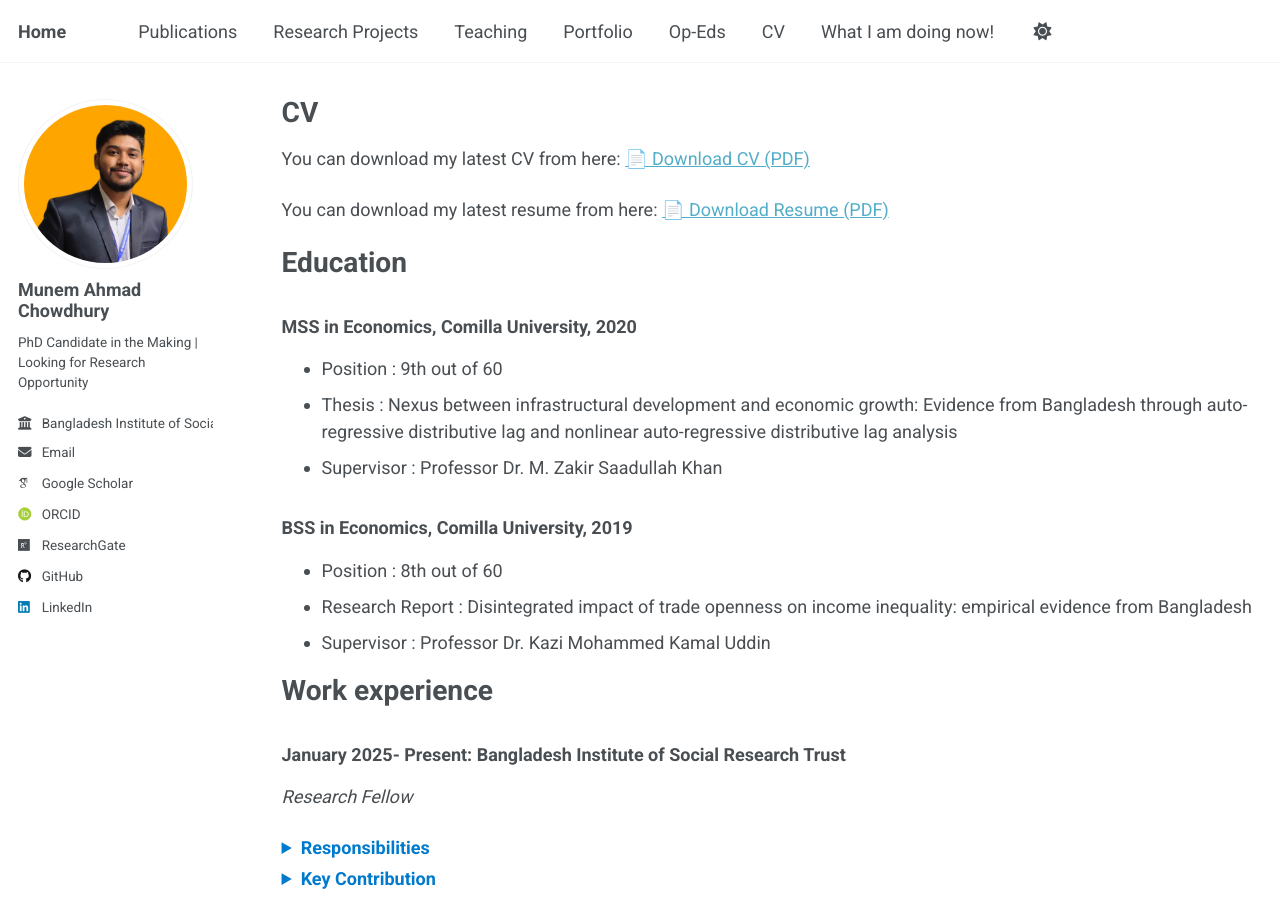
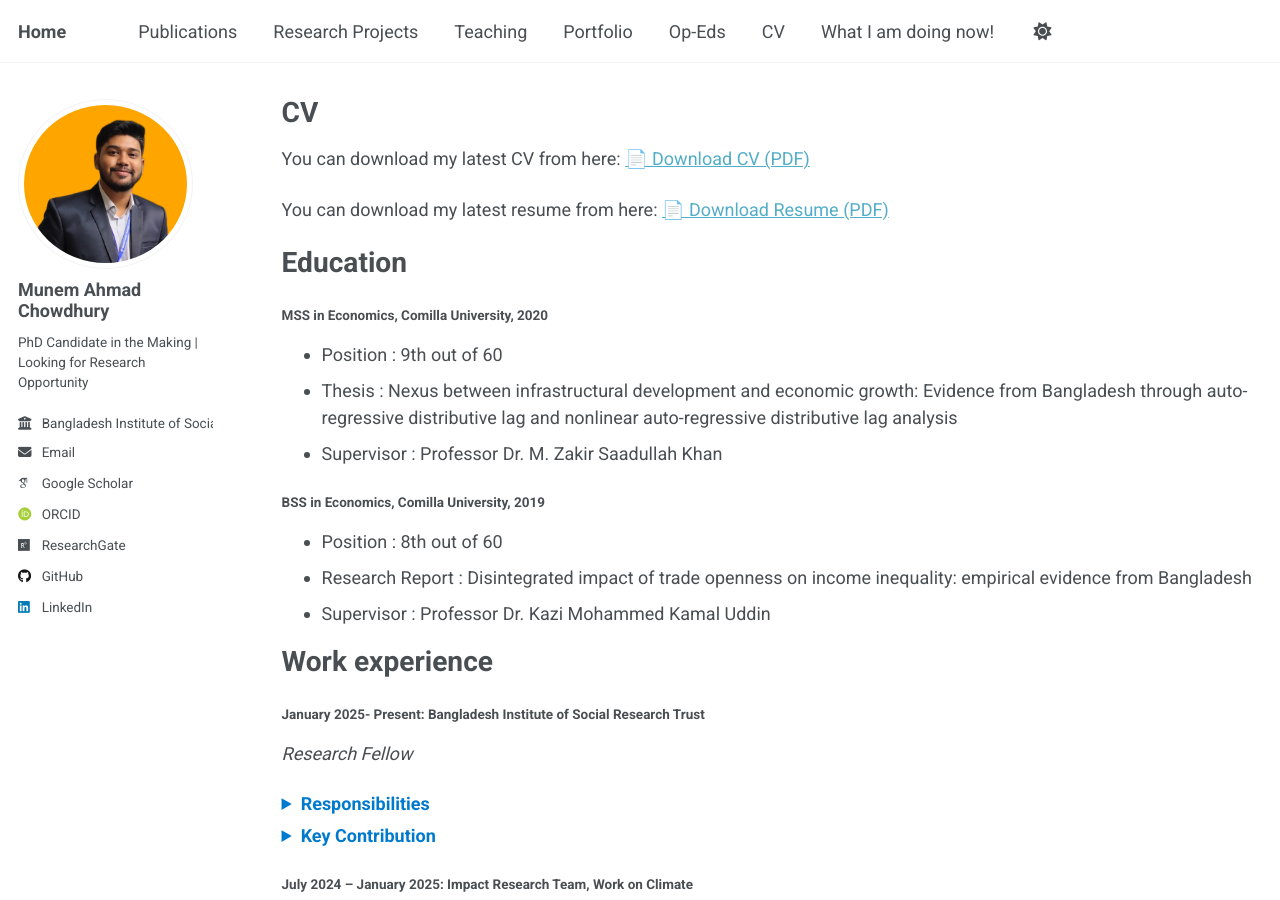
Before and after one commit to munemahmad/munemahmad.github.io, a Jekyll site: the page built from _pages/cv.md, in a window 1280 px wide and 900 px high. Built offline with Jekyll 4.4.1, drawn with Linux system fonts in a browser that asks for light colours; some web fonts are replaced; a script that is not in the unit is left out.

Commit message:
Update cv.md

```diff
--- a/_pages/cv.md
+++ b/_pages/cv.md
@@ -15,19 +15,19 @@ You can download my latest resume from here:  [📄 Download Resume (PDF)](/file
 
 Education
 ======
-### MSS in Economics, Comilla University, 2020
+#### MSS in Economics, Comilla University, 2020
 * Position        : 9th out of 60
 * Thesis          : Nexus between infrastructural development and economic growth: Evidence from Bangladesh through auto-regressive distributive lag and nonlinear auto-regressive distributive lag analysis
 * Supervisor      : Professor Dr. M. Zakir Saadullah Khan
 
-### BSS in Economics, Comilla University, 2019
+#### BSS in Economics, Comilla University, 2019
 * Position        : 8th out of 60
 * Research Report : Disintegrated impact of trade openness on income inequality: empirical evidence from Bangladesh
 * Supervisor      : Professor Dr. Kazi Mohammed Kamal Uddin
 
 Work experience
 ======
-### January 2025- Present: Bangladesh Institute of Social Research Trust
+#### January 2025- Present: Bangladesh Institute of Social Research Trust
    *Research Fellow*
    <details>
     <summary><strong>Responsibilities</strong></summary>
@@ -47,7 +47,7 @@ Work experience
     </ul>
     </details>
 
-### July 2024 – January 2025: Impact Research Team, Work on Climate
+#### July 2024 – January 2025: Impact Research Team, Work on Climate
    *Quantitative Researcher*
    <details>
     <summary><strong>Responsibilities</strong></summary>
@@ -68,7 +68,7 @@ Work experience
     </details>
 
 
-### June 2023- December 2024: Bangladesh Institute of Social Research Trust
+#### June 2023- December 2024: Bangladesh Institute of Social Research Trust
    *Research Associate*
    <details>
     <summary><strong>Responsibilities</strong></summary>
@@ -92,7 +92,7 @@ Work experience
     </details>
 
 
-### May 2022- June 2023: Change Initiative
+#### May 2022- June 2023: Change Initiative
   *Research Assistant*
    <details>
     <summary><strong>Responsibilities</strong></summary>
@@ -113,7 +113,7 @@ Work experience
     </ul>
     </details>
 
-### June 2020- April 2022: Department of Economics, Comilla University
+#### June 2020- April 2022: Department of Economics, Comilla University
   *Graduate Research Assistant*
    <details>
     <summary><strong>Responsibilities</strong></summary>
@@ -136,6 +136,7 @@ Work experience
 
 
 
+
 Skills
 ======
 * Eviews
@@ -150,9 +151,11 @@ Skills
 
 
 
+
+
 Publications
 ======
-## Articles
+#### Articles
 
 * Chowdhury, M. A., & Khan, M. Z. S. (2025). [Nexus between infrastructural development and economic growth: Evidence from Bangladesh through auto-regressive distributive lag and nonlinear auto-regressive distributive lag analysis](https://munemahmad.github.io/files/paper8.pdf). *Journal of Tropical Futures*, 2 (1), 37-53. https://doi.org/10.1177/2753893124125649
 * Idowu, A., Chowdhury, M. A., Nijhum, H. R., & Eniola, B. M. (2024). [Exploring the Dynamics of Economic Instability: An Analysis of the Interplay between Consumer Spending, Consumer Confidence, and Macroeconomic Factors](https://munemahmad.github.io/files/paper7.pdf). *International Journal of Empirical Economics*, 3 (1), 2450003. https://doi.org/10.1142/S2810943024500033
@@ -163,9 +166,12 @@ Publications
 * Uddin, K. M. K., & Chowdhury, M. A. (2020). [Impact of FDI on Employment Level in Bangladesh: A VECM Approach](https://munemahmad.github.io/files/paper2.pdf). *International Journal of Applied Economics, Finance and Accounting*, 8(1), 30-37. https://doi.org/10.33094/8.2017.2020.81.30.37
 * Mazumder, S., & Chowdhury, M. A. (2020). [Facilitating higher education: differential status of public and private universities in Bangladesh](http://munemahmad.github.io/files/paper1.pdf). *IOSR Journal of Research & Method in Education (IOSR-JRME)*, 10(3), 14-23. https://doi.org/10.9790/7388-1003061423
 
-## Working Papers
+#### Working Papers
 * Ichsan, A. K. N., Fresky, M. A., Chowdhury, M. A., and Rahmawati, Y. (2025). [Creative Synergies: An IRIO Analysis of Jakarta's Creative Industry and Its Spillover Effects on National Economic Growth](https://munemahmad.github.io/publications/workingpaper2-abstract/). *Working Paper*. 1-13.
 * Chowdhury, M. A., Idowu, A., Ajayi, F., and Rahmawati, Y. (2025). [Economic Complexity and Its Role in Shaping Renewable Energy Consumption Patterns in Selected South Asian Countries](https://munemahmad.github.io/publications/workingpaper1-abstract/). *Working Paper*. 1-20.
+
+
+
 
 
 Teaching
```
